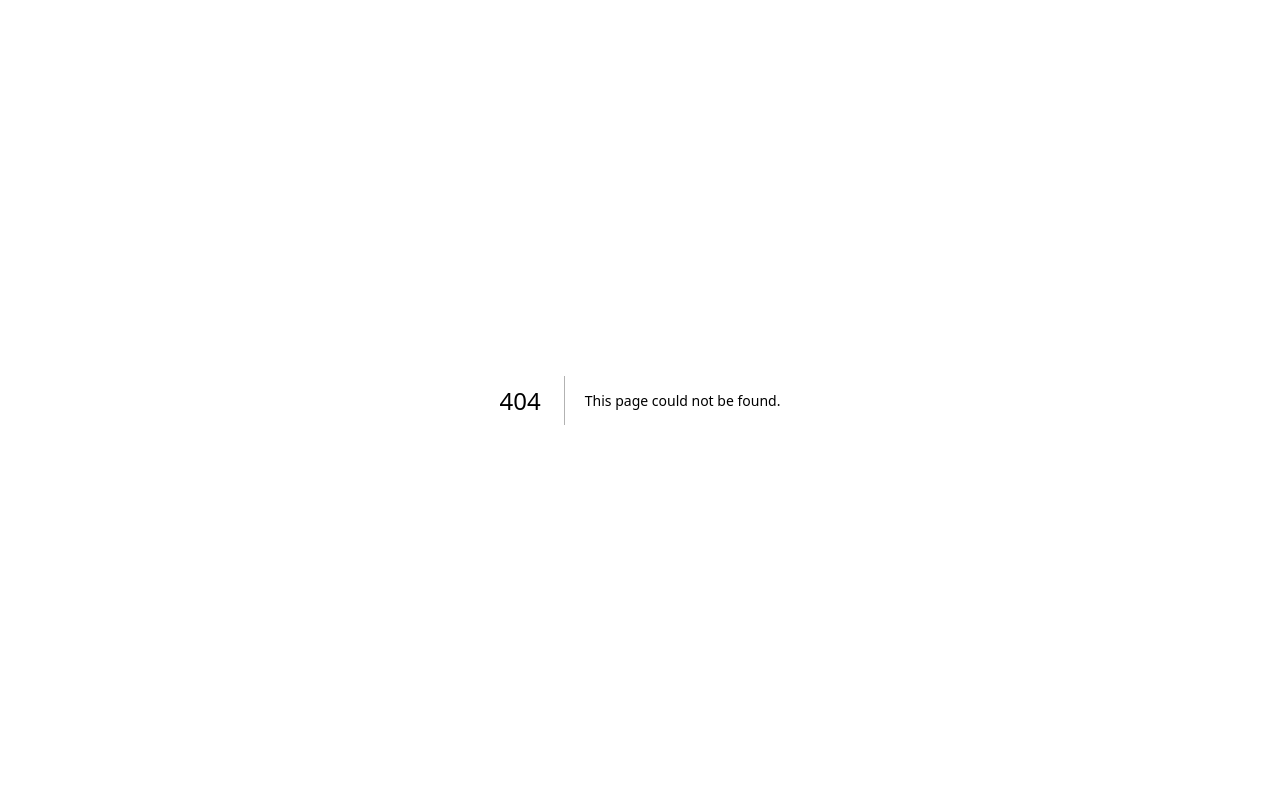
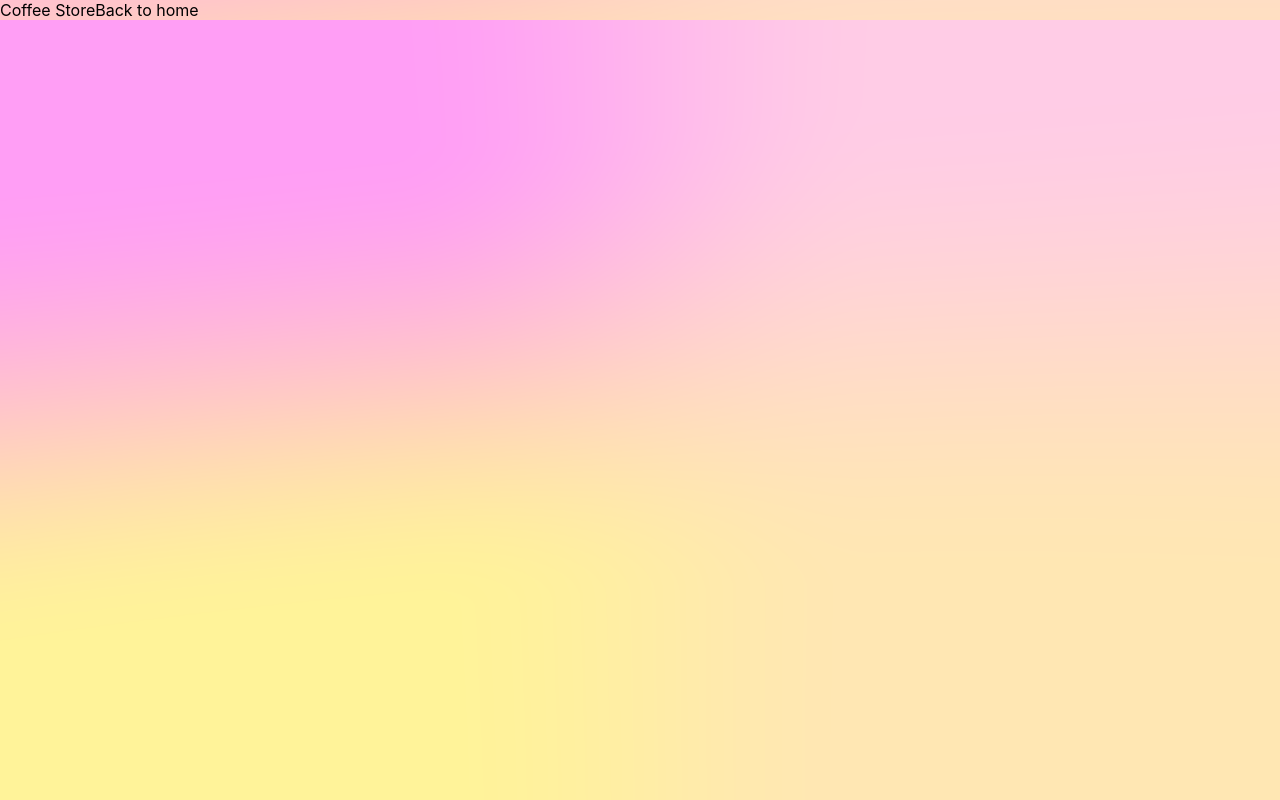
Before and after one commit to deveshXm/TypeScript-Course, a Next.js app in the folder NextJs-Course/discover-coffee-stores/: page /coffee-store/0 in a window 1280 px wide. Before the commit this address had no page. Built offline with nearby package versions, Linux system fonts and the light colour scheme.

Commit message:
coffee connoiseur

```diff
--- /dev/null
+++ b/NextJs-Course/discover-coffee-stores/pages/coffee-store/[id].tsx
@@ -0,0 +1,13 @@
+import Link from "next/link";
+import { useRouter } from "next/router";
+
+export default function CoffeeStore() {
+  const router = useRouter();
+
+  return (
+    <div>
+      Coffee Store
+      <Link href="/">Back to home</Link>
+    </div>
+  );
+}
--- /dev/null
+++ b/NextJs-Course/discover-coffee-stores/pages/courses/nextjs.tsx
@@ -0,0 +1,5 @@
+export default () => {
+  return (
+    <div>Welcome to NextJs</div>
+  )
+}
```
Also changed, not shown: NextJs-Course/discover-coffee-stores/pages/[id].tsx (renamed from NextJs-Course/discover-coffee-stores/pages/index.tsx).
